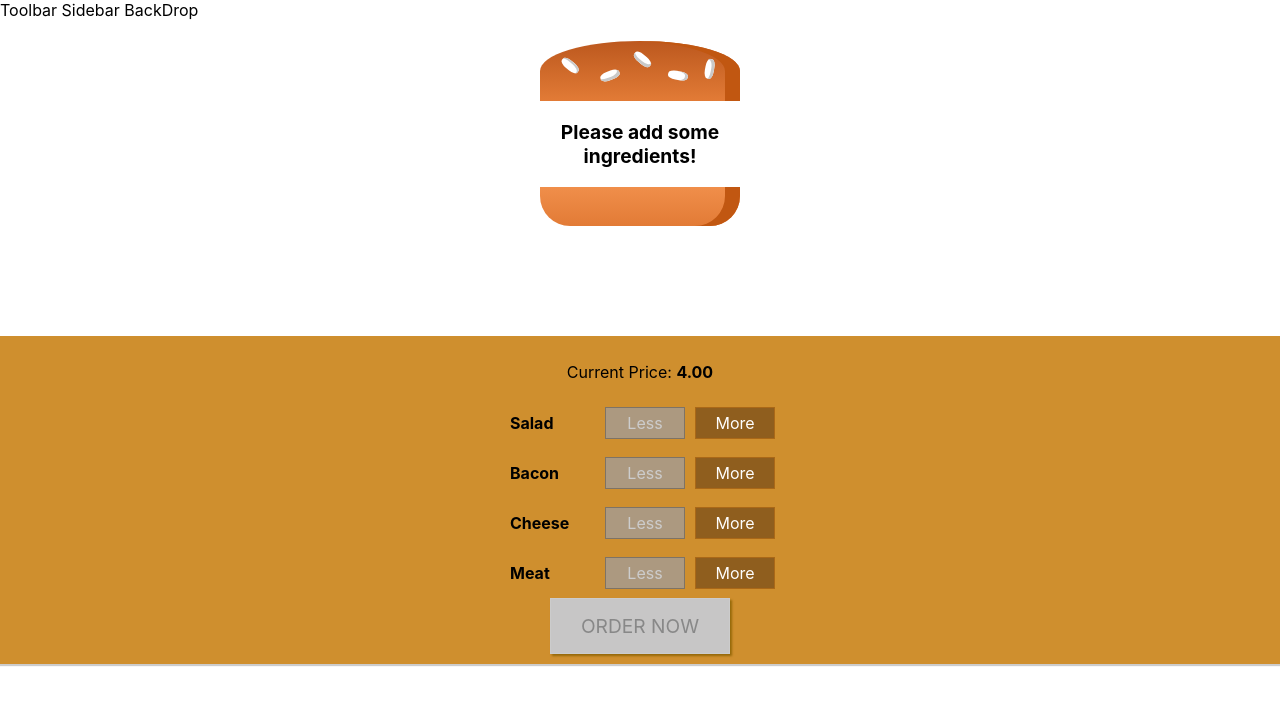
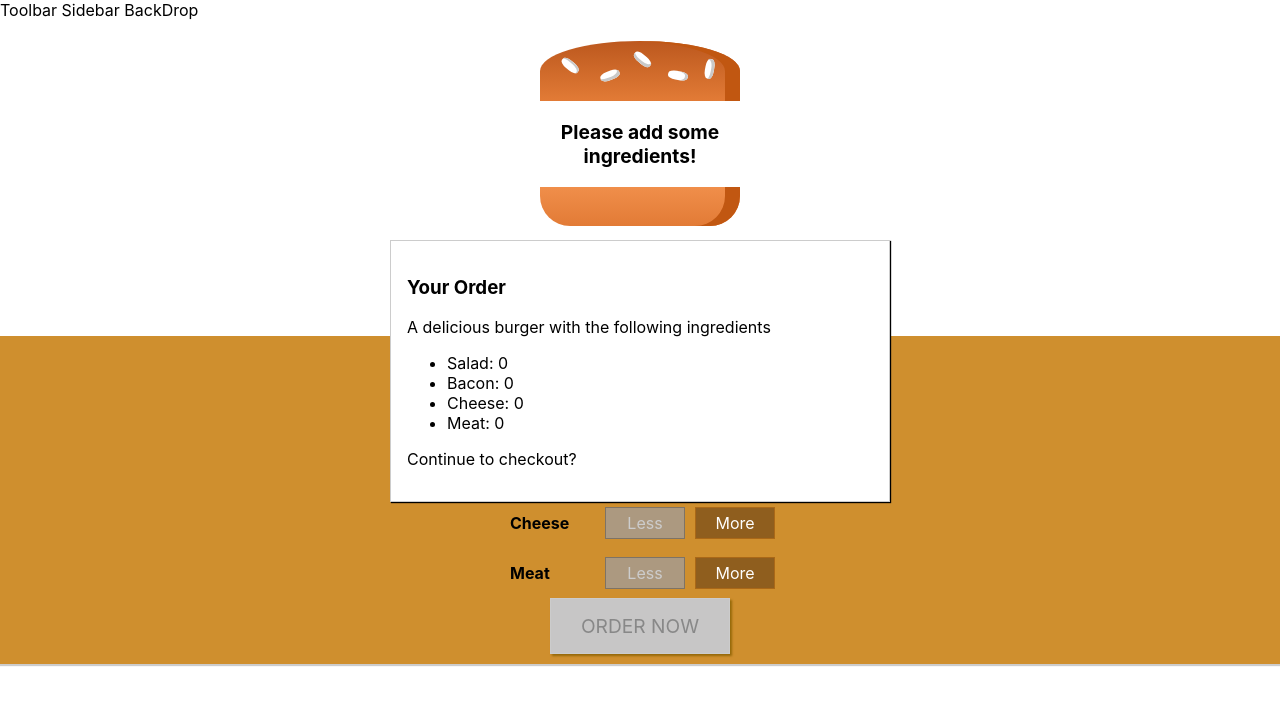
Before and after one commit to Nayeem-XTREME/BurgerBuilder, a React (Create React App) app: page / in a window 1280 px wide. Shown: the top 704 px of the page. Built offline with nearby package versions, Linux system fonts and the light colour scheme.

Commit message:
Creating order summery model

```diff
--- /dev/null
+++ b/src/components/Burger/OrderSummery/OrderSummery.js
@@ -0,0 +1,22 @@
+import React from 'react'
+
+export default function OrderSummery({ingredients}) {
+    const ingredientSummery = Object.keys(ingredients).map(i => {
+        return (
+            <li key={i}>
+                <span style={{ textTransform: 'capitalize' }}>{i}</span>: {ingredients[i]}
+            </li>
+        )
+    });
+
+    return (
+        <div>
+            <h3>Your Order</h3>
+            <p>A delicious burger with the following ingredients</p>
+            <ul>
+                {ingredientSummery}
+            </ul>
+            <p>Continue to checkout?</p>
+        </div>
+    )
+}
--- /dev/null
+++ b/src/components/UI/Modal/Modal.js
@@ -0,0 +1,10 @@
+import React from 'react'
+import styles from './Modal.module.css'
+
+export default function Modal(props) {
+    return (
+        <div className={styles.Modal}>
+            {props.children}
+        </div>
+    )
+}
--- /dev/null
+++ b/src/components/UI/Modal/Modal.module.css
@@ -0,0 +1,20 @@
+.Modal {
+    position: fixed;
+    z-index: 500;
+    background-color: white;
+    width: 70%;
+    border: 1px solid #ccc;
+    box-shadow: 1px 1px 1px black;
+    padding: 16px;
+    left: 15%;
+    top: 30%;
+    box-sizing: border-box;
+    transition: all 0.3s ease-out;
+}
+
+@media (min-width: 600px) {
+    .Modal {
+        width: 500px;
+        left: calc(50% - 250px);
+    }
+}
--- a/src/containers/BurgerBuilder/BurgerBuilder.js
+++ b/src/containers/BurgerBuilder/BurgerBuilder.js
@@ -1,6 +1,8 @@
 import React, { Component } from 'react'
 import Burger from '../../components/Burger/Burger'
 import BuildControls from '../../components/Burger/BuildControls/BuildControls'
+import Modal from '../../components/UI/Modal/Modal'
+import OrderSummery from '../../components/Burger/OrderSummery/OrderSummery'
 
 const INGREDIENT_PRICES = {
     salad: 0.5,
@@ -17,7 +19,7 @@
             cheese: 0,
             meat: 0
         },
-        totalPrice: 4,
+        totalPrice: 0,
         purchaseable: false
     }
 
@@ -86,6 +88,9 @@
 
         return (
             <div>
+                <Modal>
+                    <OrderSummery ingredients={this.state.ingredients}/>
+                </Modal>
                 <Burger ingredients={this.state.ingredients}/>
                 <BuildControls
                     ingredientAdded = {this.addIngredientHandler}
```
Also changed, not shown: src/components/UI/Backdrop/Backdrop.js (added).
